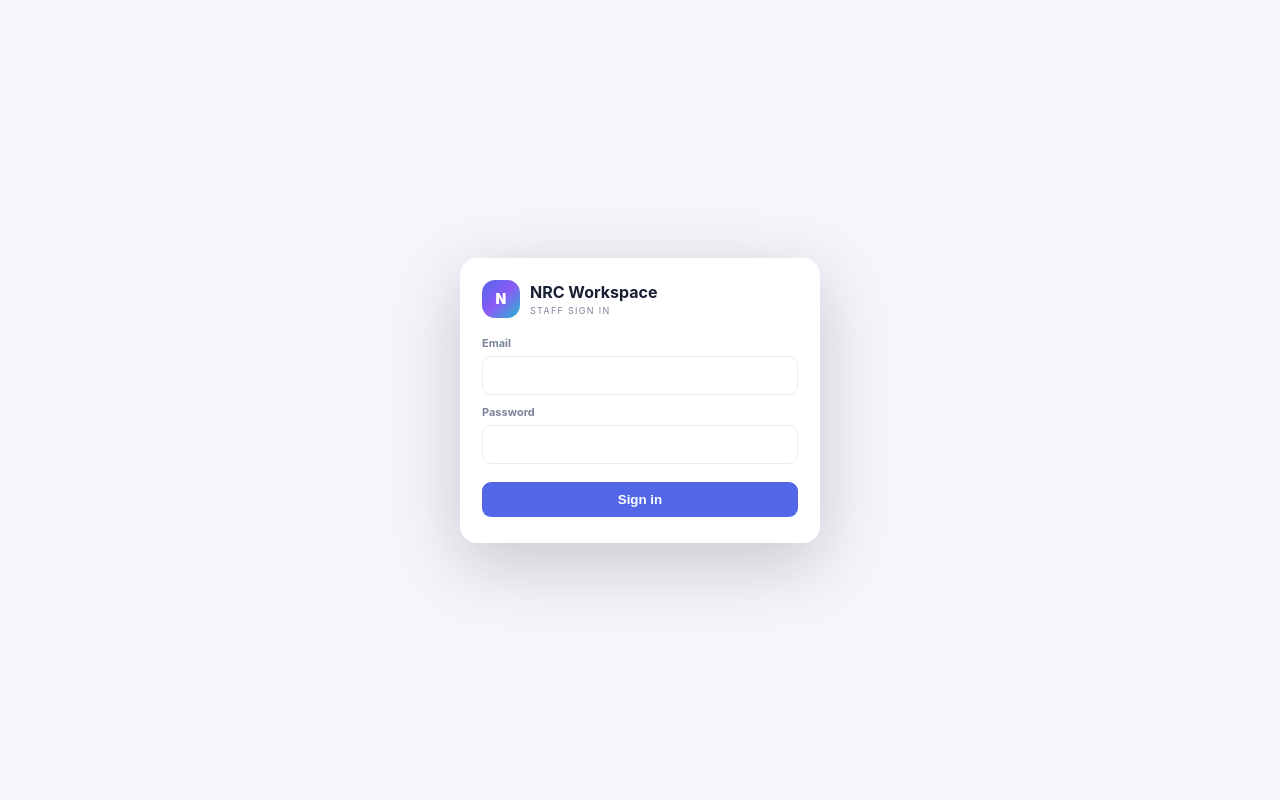
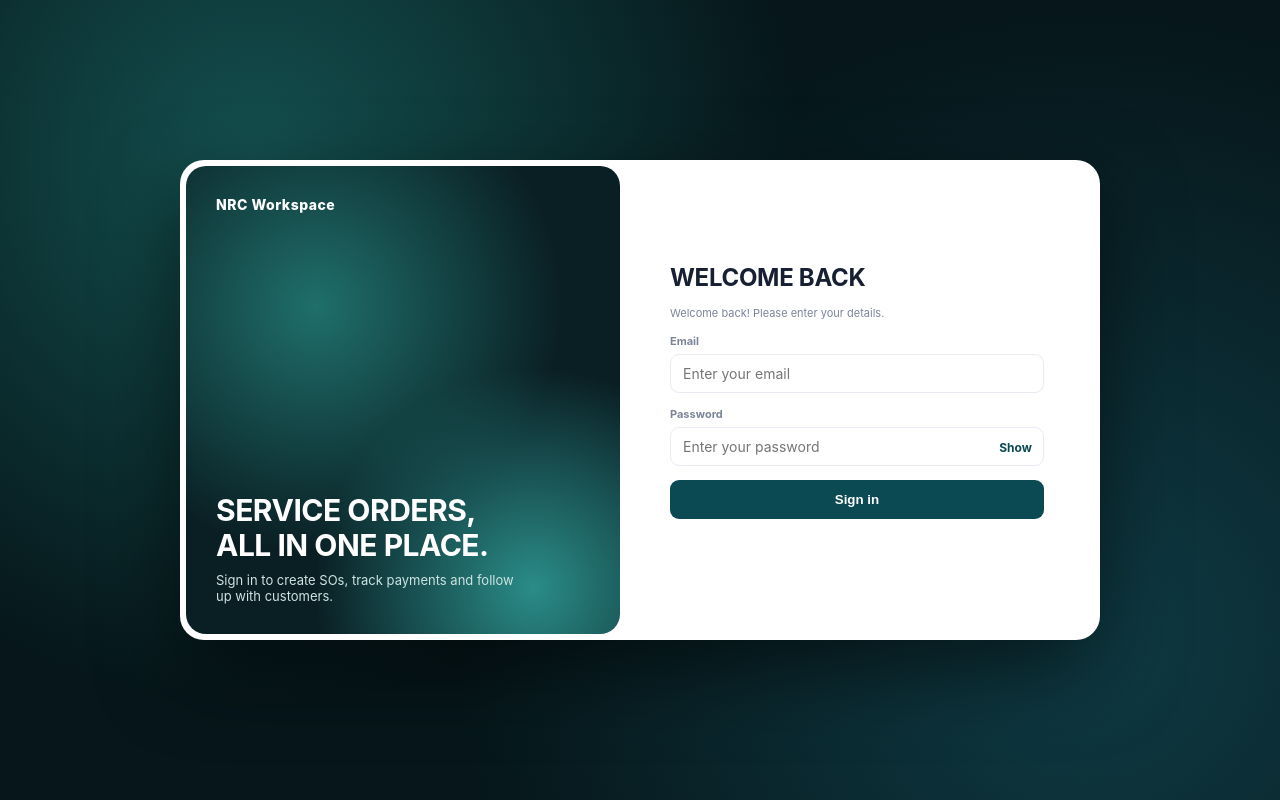
Before and after one commit to nrcchin-LevisR/Nrc-testbill, a plain HTML site: page index.html in a window 1280 px wide. Drawn offline with nearby package versions, Linux system fonts and the light colour scheme.

Commit message:
Update index.html

```diff
--- a/index.html
+++ b/index.html
@@ -6,16 +6,23 @@
 @media(max-width:900px){.side{width:205px}main{padding:20px}.grid{grid-template-columns:repeat(2,1fr)}.sectiongrid{grid-template-columns:1fr}}
 @media(max-width:620px){.app{display:block}.side{width:100%;padding:12px;border:0;border-bottom:1px solid var(--line)}.brand{padding-bottom:10px}.nav{display:flex;overflow:auto;gap:4px}.label,.profile{display:none}.nav button{white-space:nowrap;width:auto;padding:9px}.nav button span{display:none}main{padding:17px 12px}.grid{gap:8px}.card{padding:13px}.statnum{font-size:21px}.perfgrid{grid-template-columns:repeat(2,1fr)}.sectiongrid{gap:10px}.welcome h1{font-size:21px}.tablecard{overflow:auto}.formgrid{grid-template-columns:1fr}.field.full{grid-column:auto}}
 
+#login{position:fixed;inset:0;z-index:9;align-items:center;justify-content:center;padding:16px;background:radial-gradient(circle at 20% 20%,#14504f,transparent 45%),radial-gradient(circle at 85% 80%,#0f3b44,transparent 50%),#06161a}
+.lcard{display:flex;width:min(920px,100%);min-height:480px;background:#fff;border-radius:24px;padding:6px;box-shadow:0 30px 80px #0008}
+.lleft{flex:1;border-radius:20px;padding:30px;display:flex;flex-direction:column;justify-content:space-between;color:#fff;background:radial-gradient(circle at 30% 30%,#1f6f6a 0,transparent 55%),radial-gradient(circle at 80% 90%,#2a8c88 0,transparent 40%),#0a1f24}
+.llogo{font-weight:800;letter-spacing:.5px}.ltxt h2{font-size:30px;line-height:1.15;margin:0 0 10px;letter-spacing:-.5px}.ltxt p{margin:0;font-size:13px;color:#cde4e2;max-width:300px}
+.lright{flex:1;display:flex;flex-direction:column;justify-content:center;padding:30px 50px;gap:14px}.lright h1{margin:0;font-size:24px;letter-spacing:-.3px}.pw{position:relative}.pw input{width:100%;padding-right:56px}.pw span{position:absolute;right:12px;top:50%;transform:translateY(-50%);font-size:12px;color:#0b4a52;cursor:pointer;font-weight:700}.lbtn{background:#0b4a52;padding:12px}
+@media(max-width:700px){.lleft{display:none}.lright{padding:24px 18px}}
 .hide{display:none!important}#printArea{display:none}.ph{display:flex;justify-content:space-between;border-bottom:2px solid #000;margin-bottom:14px;padding-bottom:10px}.ph h1{margin:0 0 4px;font-size:20px}.pt{border:1px solid #999;margin:10px 0}.pt th,.pt td{border:1px solid #999;padding:6px 8px;color:#000;background:#fff;font-size:12px;white-space:normal}.itr{display:grid;grid-template-columns:3fr 1fr 1.3fr auto;gap:6px;margin-bottom:6px}
 @media print{body>:not(#printArea){display:none!important}#printArea{display:block;padding:20px;color:#000;font:13px sans-serif}}
 </style></head><body>
-<div id="login" class="modalbg" style="display:flex;background:#f4f6fb"><form class="modal" id="lf" style="width:360px"><div class="brand" style="padding:0 0 18px"><div class="logo">N</div><div><b>NRC Workspace</b><small>STAFF SIGN IN</small></div></div><div class="field"><label>Email</label><input name="e" type="email" required></div><div class="field" style="margin-top:10px"><label>Password</label><input name="p" type="password" required></div><div class="actions"><button class="btn" style="width:100%">Sign in</button></div><div id="lerr" class="sub" style="color:#bb4545"></div></form></div>
-<div class="app hide" id="app"><aside class="side"><div class="brand"><div class="logo">N</div><div><b>Welcome to NRC Workspace</b><small>SERVICE ORDERS</small></div></div><nav class="nav">
+<div id="login" style="display:flex"><div class="lcard"><div class="lleft"><div class="llogo">NRC Workspace</div><div class="ltxt"><h2>SERVICE ORDERS,<br>ALL IN ONE PLACE.</h2><p>Sign in to create SOs, track payments and follow up with customers.</p></div></div><form id="lf" class="lright"><h1>WELCOME BACK</h1><p class="sub" style="margin:0">Welcome back! Please enter your details.</p><div class="field"><label>Email</label><input name="e" type="email" placeholder="Enter your email" required></div><div class="field"><label>Password</label><div class="pw"><input name="p" type="password" placeholder="Enter your password" required><span onclick="const i=this.previousElementSibling;i.type=i.type==='password'?'text':'password';this.textContent=i.type==='password'?'Show':'Hide'">Show</span></div></div><button class="btn lbtn">Sign in</button><div id="lerr" class="sub" style="color:#bb4545"></div></form></div></div>
+<div class="app hide" id="app"><aside class="side"><div class="brand"><div class="logo">N</div><div><b>NRC Workspace</b><small>SERVICE ORDERS</small></div></div><nav class="nav">
 <button data-p="dashboard" onclick="nav('dashboard')">Dashboard</button><button data-p="so" onclick="nav('so')">SO Records</button><button data-p="customers" onclick="nav('customers')">Customers</button><div class="label">ADMIN</div><button class="a" data-p="archive" onclick="nav('archive')">Archive</button><button class="a" data-p="activity" onclick="nav('activity')">Activity History</button><button class="a" data-p="users" onclick="nav('users')">Users</button></nav>
 <div class="profile"><div class="avatar">●</div><div><b id="who"></b><small class="muted" style="display:block" id="role"></small><a class="link" onclick="sb.auth.signOut().then(boot)">Sign out</a></div></div></aside><main><div id="view"></div></main></div>
 <div class="modalbg" id="modal"><div class="modal"><div class="modalhead"><h2 id="mt"></h2><button class="x" onclick="cm()">✕</button></div><div id="mc"></div></div></div>
 <div id="printArea"></div>
 <script>
+
 // ===== EDIT THESE =====
 const SB_URL='https://cskbcnrolxumwejfrczc.supabase.co',SB_KEY='sb_publishable_M3QE1rbcF2vp5yhX7_GqGg_EjCza92o';
 const CO={name:'NRC electric Fence Sdn Bhd',addr:'Lot 2578, Block 10, KCLD 1st Floor, 3rd Miles, Jalan Rock, Central Park Commercial Centre, 93250 Kuching, Sarawak',tel:'Tel: 082-236886'};
```
